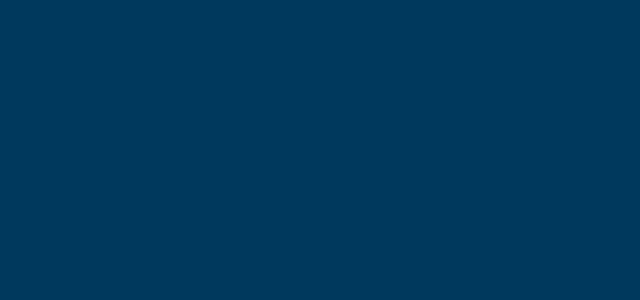
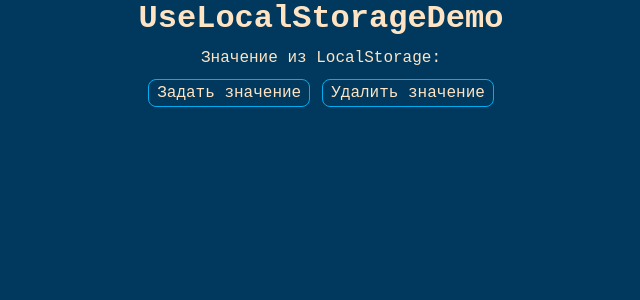
Before and after one commit to AndrewRusanov/result-university-react, a React (Vite) app: page / in a window 1280 px wide. Shown: the top 300 px of the page, without its empty margins (319-959 px from the left). Built offline with nearby package versions, Linux system fonts and the light colour scheme.

Commit message:
feat: add useLocalStorage

```diff
--- a/src/App.tsx
+++ b/src/App.tsx
@@ -1,7 +1,12 @@
 import "./App.css";
+import UseLocalStorageDemo from "./components/UseLocalStorageDemo/UseLocalStorageDemo";
 
 function App() {
-  return <div className="content" ></div>;
+  return (
+    <div className="content">
+      <UseLocalStorageDemo />
+    </div>
+  );
 }
 
 export default App;
--- /dev/null
+++ b/src/components/UseLocalStorageDemo/UseLocalStorageDemo.css
@@ -0,0 +1,32 @@
+.UseLocalStorageDemo_container {
+  display: flex;
+  flex-direction: column;
+  align-items: center;
+  width: 100%;
+  gap: 12px;
+}
+
+.container_title {
+  font-weight: 700;
+  font-size: 32px;
+}
+
+.container_content {
+  display: flex;
+  flex-direction: column;
+  align-items: center;
+  gap: 12px;
+}
+
+.container_btns {
+  display: flex;
+  flex-direction: row;
+  gap: 12px;
+  align-items: center;
+}
+
+.btn {
+  padding: 4px 8px;
+  border: 1px solid #00aeef;
+  border-radius: 8px;
+}
--- /dev/null
+++ b/src/components/UseLocalStorageDemo/UseLocalStorageDemo.tsx
@@ -0,0 +1,25 @@
+import { useLocalStorage } from "../../hooks/useLocalStorage";
+import "./UseLocalStorageDemo.css";
+
+const UseLocalStorageDemo = () => {
+  const [value, { setItem, removeItem }] = useLocalStorage("some-key");
+
+  return (
+    <div className="UseLocalStorageDemo_container">
+      <h2 className="container_title">UseLocalStorageDemo</h2>
+      <div className="container_content">
+        <p>Значение из LocalStorage: {value}</p>
+        <div className="container_btns">
+          <button onClick={() => setItem("new storage value")} className="btn">
+            Задать значение
+          </button>
+          <button onClick={() => removeItem()} className="btn">
+            Удалить значение
+          </button>
+        </div>
+      </div>
+    </div>
+  );
+};
+
+export default UseLocalStorageDemo;
--- /dev/null
+++ b/src/hooks/useLocalStorage.ts
@@ -0,0 +1,35 @@
+import { useState } from "react";
+import type {
+  LocalStorageReturnValue,
+  LocalStorageSetValue,
+  UseLocalStorage,
+} from "../types/useLocalStorageTypes";
+
+function getValueStorage(key: string): LocalStorageReturnValue {
+  const savedValue = localStorage.getItem(key);
+  if (!savedValue) {
+    return null;
+  }
+
+  return savedValue;
+}
+
+const useLocalStorage: UseLocalStorage = (key) => {
+  const [value, setValue] = useState<LocalStorageReturnValue>(() =>
+    getValueStorage(key)
+  );
+
+  const setItem = (value: LocalStorageSetValue) => {
+    localStorage.setItem(key, JSON.stringify(value));
+    setValue(value);
+  };
+
+  const removeItem = () => {
+    localStorage.removeItem(key);
+    setValue(null);
+  };
+
+  return [value, { setItem, removeItem }];
+};
+
+export { useLocalStorage };
--- /dev/null
+++ b/src/types/useLocalStorageTypes.ts
@@ -0,0 +1,10 @@
+export type LocalStorageSetValue = string;
+export type LocalStorageReturnValue = LocalStorageSetValue | null;
+
+export type UseLocalStorage = (key: string) => [
+  value: LocalStorageReturnValue,
+  {
+    setItem: (value: LocalStorageSetValue) => void;
+    removeItem: () => void;
+  }
+];
```
